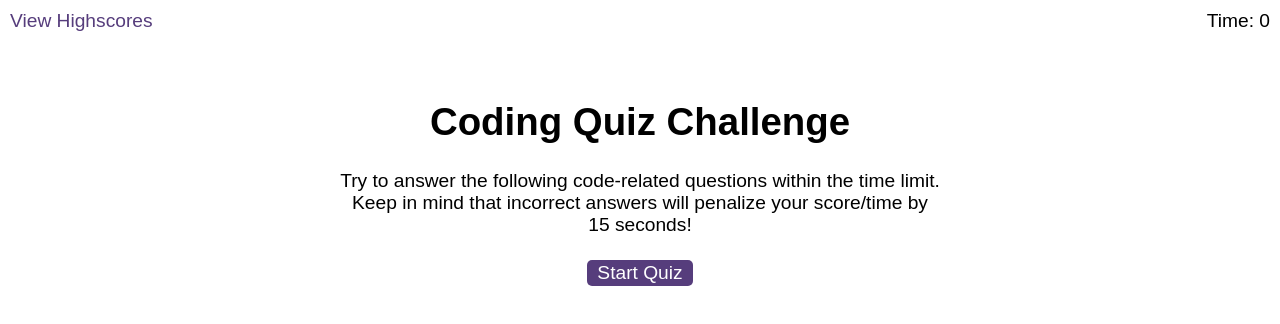
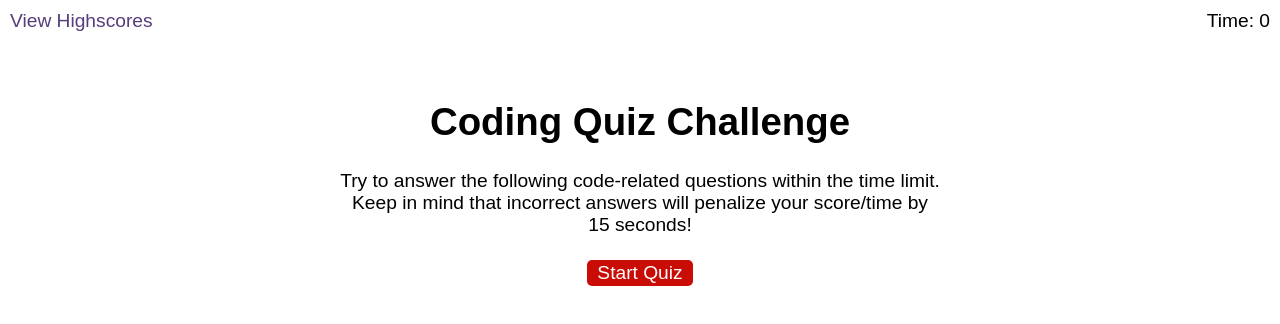
Before and after one commit to Baboon1098/Java-Qiuz, a plain HTML site: page Main/index.html in a window 1280 px wide. Drawn offline with Linux system fonts and the light colour scheme.

Commit message:
Changed Color and photo for live shot added

```diff
--- a/Main/assets/css/styles.css
+++ b/Main/assets/css/styles.css
@@ -18,7 +18,7 @@ button {
   margin: 5px;
   cursor: pointer;
   font-size: 100%;
-  background-color: #563d7c;
+  background-color: #c90d06;
   border-radius: 5px;
   padding: 2px 10px;
   color: white;
```
Also changed, not shown: Java Quizz.png (added).
